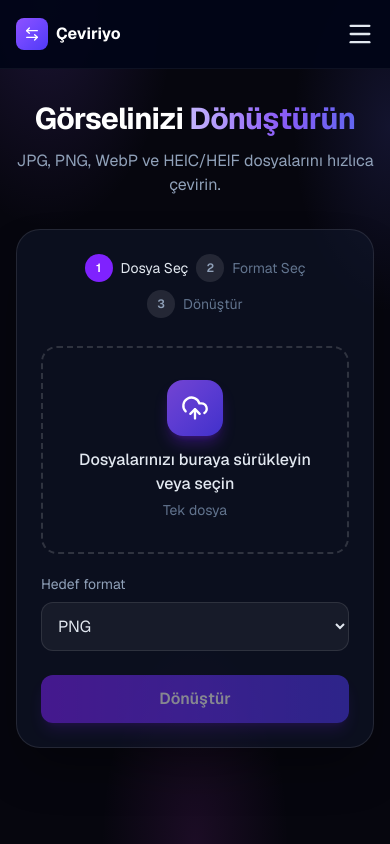
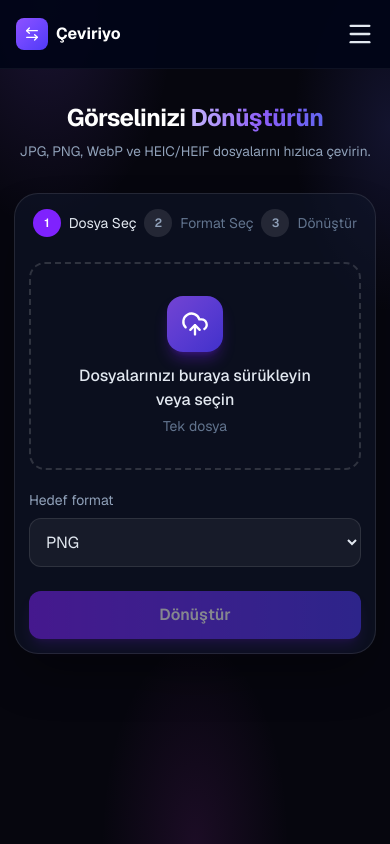
Before and after one commit to ademucar/donusturucu-site, a Next.js app: page / in a window 390 px wide. Built offline with nearby package versions, Linux system fonts and the light colour scheme.

Commit message:
Mobil Entegrasyonlar

```diff
--- a/app/components/ToolShell.tsx
+++ b/app/components/ToolShell.tsx
@@ -10,16 +10,16 @@ type Props = {
 export default function ToolShell({ title, accent, subtitle, steps, current = 1, children }: Props) {
   return (
     <div className="mx-auto w-full max-w-2xl">
-      <div className="mb-8 text-center">
-        <h1 className="text-3xl font-bold tracking-tight text-white sm:text-4xl">
+      <div className="mb-[clamp(1rem,4vh,2rem)] text-center">
+        <h1 className="text-[clamp(1.5rem,5.5vmin,2.25rem)] font-bold leading-tight tracking-tight text-white">
           {title} {accent && <span className="text-gradient">{accent}</span>}
         </h1>
-        <p className="mt-3 text-slate-400">{subtitle}</p>
+        <p className="mt-2 text-[clamp(0.85rem,2.6vmin,1rem)] text-slate-400">{subtitle}</p>
       </div>
 
-      <div className="rounded-3xl border border-white/10 bg-slate-900/60 p-6 shadow-2xl shadow-black/40 sm:p-8">
+      <div className="rounded-3xl border border-white/10 bg-slate-900/60 p-[clamp(0.9rem,3.5vmin,2rem)] shadow-2xl shadow-black/40">
         {steps && (
-          <div className="mb-7 flex flex-wrap items-center justify-center gap-x-2 gap-y-2">
+          <div className="mb-[clamp(1rem,3vh,1.75rem)] flex flex-wrap items-center justify-center gap-x-2 gap-y-2">
             {steps.map((s, i) => {
               const done = i + 1 <= current;
               return (
--- a/app/globals.css
+++ b/app/globals.css
@@ -25,6 +25,17 @@ body::before {
   background-repeat: no-repeat;
 }
 
+/*
+ * react-image-crop kendi CSS'inde `.ReactCrop__child-wrapper > img` kuralıyla
+ * yüksekliği serbest bırakıyor ve Tailwind sınıfımızı eziyor. Daha yüksek
+ * özgüllükle geri alıyoruz ki önizleme ekrana sığsın (özellikle yatay modda).
+ */
+.crop-fit .ReactCrop__child-wrapper > img {
+  max-height: clamp(140px, 42dvh, 380px);
+  width: auto;
+  object-fit: contain;
+}
+
 .text-gradient {
   background: linear-gradient(90deg, #c4b5fd, #8b5cf6 55%, #6366f1);
   -webkit-background-clip: text;
--- a/app/gorsel-boyutlandir/page.tsx
+++ b/app/gorsel-boyutlandir/page.tsx
@@ -56,12 +56,12 @@ export default function ImageResize() {
               ref={imgRef}
               src={url}
               alt="Önizleme"
-              className="mx-auto max-h-[300px] w-auto"
+              className="mx-auto max-h-[clamp(120px,34dvh,320px)] w-auto"
               onLoad={onImageLoad}
             />
           </div>
 
-          <div className="mt-5 grid gap-4 sm:grid-cols-2">
+          <div className="mt-5 grid grid-cols-[repeat(auto-fit,minmax(8.5rem,1fr))] gap-4">
             <div>
               <label className="mb-2 block text-sm text-slate-400">Genişlik (px)</label>
               <input
--- a/app/gorsel-kirp/page.tsx
+++ b/app/gorsel-kirp/page.tsx
@@ -58,14 +58,14 @@ export default function ImageCrop() {
                 </button>
               )}
             </div>
-            <div className="overflow-hidden rounded-xl border border-white/10 bg-black/30 p-2">
+            <div className="crop-fit overflow-hidden rounded-xl border border-white/10 bg-black/30 p-2">
               <ReactCrop crop={crop} onChange={setCrop} onComplete={setCompletedCrop}>
                 {/* eslint-disable-next-line @next/next/no-img-element */}
                 <img
                   ref={imgRef}
                   src={url}
                   alt="Önizleme"
-                  className="mx-auto max-h-[380px] w-auto"
+                  className="mx-auto max-h-[clamp(140px,42dvh,380px)] w-auto"
                   onLoad={onImageLoad}
                 />
               </ReactCrop>
--- a/app/gorsel-sikistir/page.tsx
+++ b/app/gorsel-sikistir/page.tsx
@@ -46,7 +46,7 @@ export default function ImageCompress() {
               ref={imgRef}
               src={url}
               alt="Önizleme"
-              className="mx-auto max-h-[300px] w-auto"
+              className="mx-auto max-h-[clamp(120px,34dvh,320px)] w-auto"
               onLoad={onImageLoad}
             />
           </div>
--- a/app/layout.tsx
+++ b/app/layout.tsx
@@ -28,7 +28,9 @@ export default function RootLayout({ children }: { children: React.ReactNode })
           <Sidebar />
           <div className="flex-1">
             <MobileNav />
-            <main className="px-4 py-8 sm:px-10 sm:py-10">{children}</main>
+            <main className="px-[clamp(0.75rem,3.5vw,2.5rem)] py-[clamp(1rem,4vh,2.5rem)]">
+              {children}
+            </main>
           </div>
         </div>
       </body>
```
